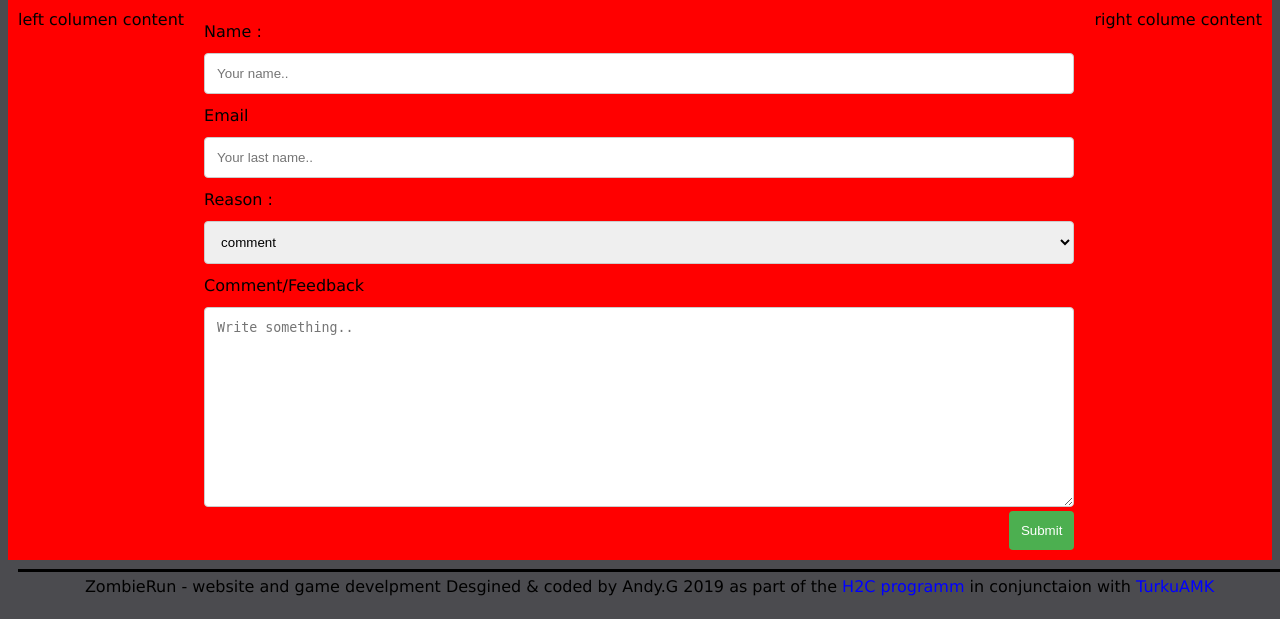
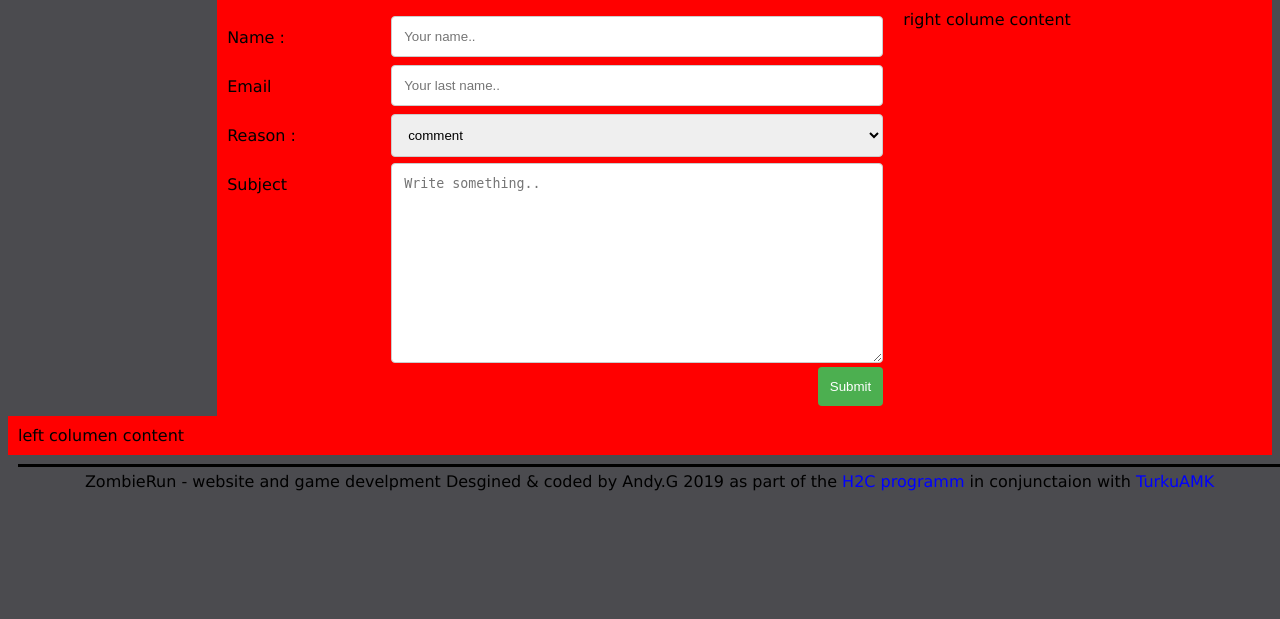
Before and after one commit to agdod/ZombieRun_webSite, a PHP site: page /contact.php in a window 1280 px wide. Shown: the part 243-862 px from the top of the page. After the commit the page ends 734 px from the top, so only its background shows below. Run offline with PHP 8.4, Linux system fonts and the light colour scheme.

Commit message:
formatting to contact form

```diff
--- a/contact.php
+++ b/contact.php
@@ -12,42 +12,63 @@
     <body>
         <?php include ('navbar.php') ?>
         <div class="grid-container" >
-            <div class="col-12 header">
+            <div class="header">
                 <h1>ZombieRun</h1>
             </div>
-            <div class="col-3 right">
+            <div class="right">
                right colume content
             </div>
-            <div class="col-6 main">
+            <div class="main">
                 <form action="action_page.php">
-
+                    <div class="row">
+                        <div class="col-25">
                             <label for="fname">Name : </label>
+                        </div>
+                        <div class="col-75">
                             <input type="text" id="fname" name="name" placeholder="Your name..">
-
+                        </div>
+                    </div>
+                    <div class="row">
+                        <div class="col-25">
                             <label for="lname">Email</label>
+                        </div>
+                        <div class="col-75">
                             <input type="text" id="email" name="email" placeholder="Your last name..">
                             <!-- add email verifcation when focus is removed -->
-
+                        </div>
+                    </div>
+                    <div class="row">
+                        <div class="col-25">
                             <label for="reason">Reason :</label>
+                        </div>
+                        <div class="col-75">
                             <select id="reason" name="reason">
                                 <option value="australia">comment</option>
                                 <option value="canada">feedback</option>
                                 <option value="usa">other</option>
                             </select>
-
-                    <label for="subject">Comment/Feedback</label>
+                        </div>
+                    </div>
+                    <div class="row">
+                        <div class="col-25">
+                            <label for="subject">Subject</label>
+                        </div>
+                        <div class="col-75">
                             <textarea id="subject" name="subject" placeholder="Write something.." style="height:200px"></textarea>
                             <!-- add verfication that text is entered -->
+                        </div>
+                    </div>
+                    <div class="row">
                         <input type="submit" value="Submit">
-
+                    </div>
                 </form>
             </div>
-            <div class="col-3 left ads">
+        </div>
+        <div class="left ads">
             left columen content
         </div>
-            <div class="col-12 footer solid-divider">
+        <div class="footer solid-divider">
                 <?php include('footer.php') ?>
-            </div>
         </div>
     </body>
 </html>
```
Lines whose indentation alone changed are shown as unchanged.
